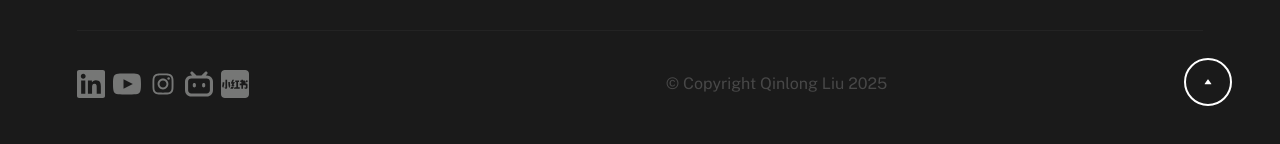
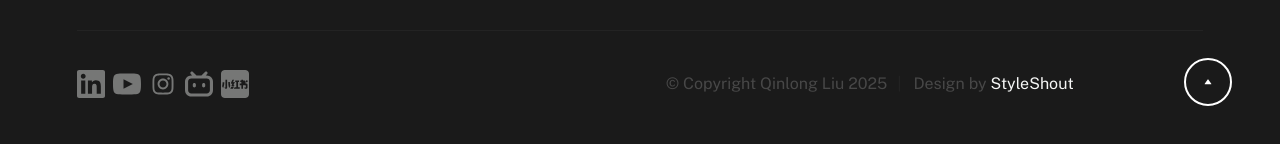
Before and after one commit to 0-Kevin-0/kevin_liu_personal_website, a plain HTML site: page index.html in a window 1280 px wide. Shown: the part 8765-8909 px from the top of the page. Drawn offline with nearby package versions, Linux system fonts and the light colour scheme.

Commit message:
auto update

```diff
--- a/index.html
+++ b/index.html
@@ -915,6 +915,7 @@
                 <div class="column xl-6 lg-12">
                     <p class="ss-copyright">
                         <span>© Copyright Qinlong Liu 2025</span>
+                        <span>Design by <a href="https://styleshout.com/">StyleShout</a></span>
                     </p>
                 </div>
 
```
Also changed, not shown: readme.txt (deleted).
